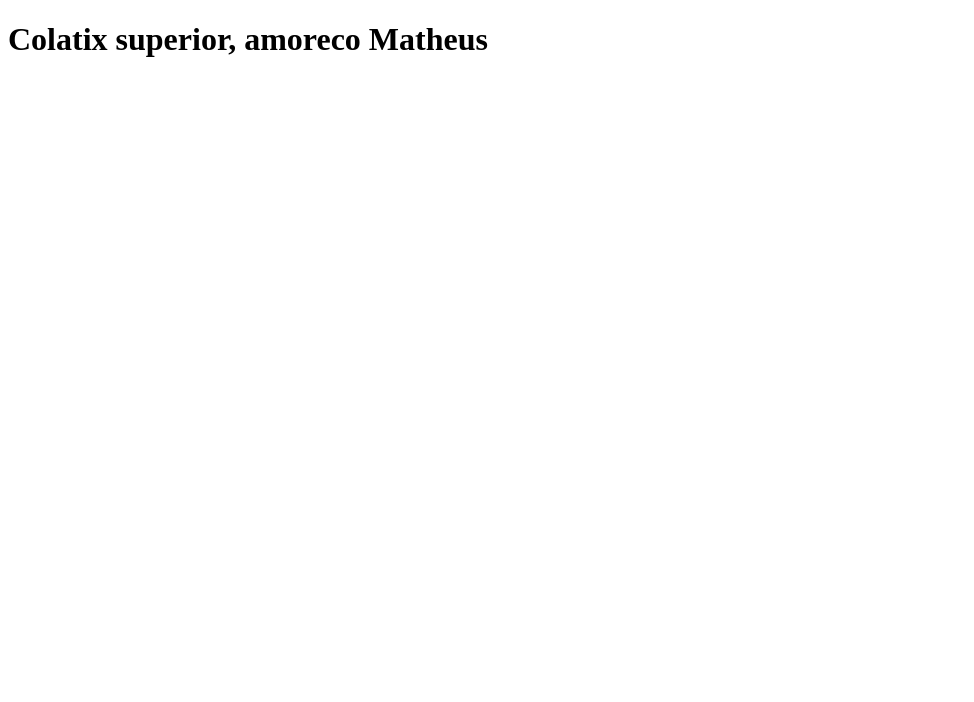
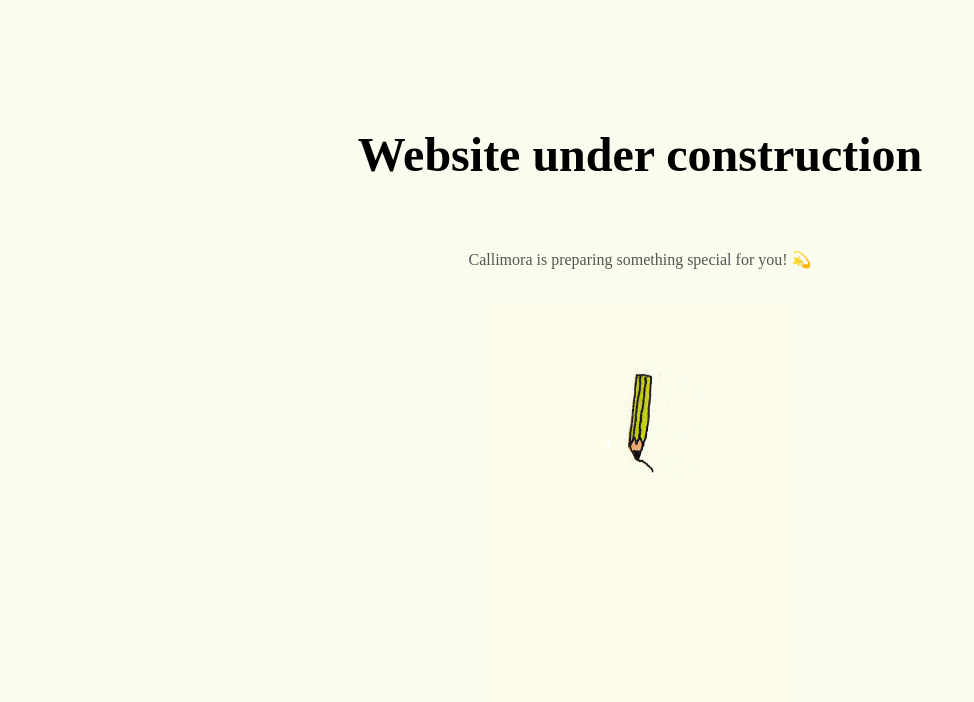
Before and after one commit to lfelipesal/clone-tabnews, a Next.js app: page / in a window 1280 px wide. Shown: the top 702 px of the page, without its empty margins (0-974 px from the left). Built offline with nearby package versions, Linux system fonts and the light colour scheme.

Commit message:
Atualizando homepage e adicionando `artist.gif`

```diff
--- a/pages/index.js
+++ b/pages/index.js
@@ -1,5 +1,66 @@
-function Home() {
-  return <h1>Colatix superior, amoreco Matheus</h1>;
+export default function Home() {
+  return (
+    <>
+      <div style={styles.container}>
+        <h1 style={styles.title}>Website under construction</h1>
+
+        <p style={styles.subtitle}>
+          Callimora is preparing something special for you! 💫
+        </p>
+
+        <img
+          src="/artist.gif"
+          alt="Ilustração animada de construção do site"
+          style={styles.gif}
+        />
+      </div>
+
+      <style jsx global>{`
+        html,
+        body,
+        #__next {
+          height: 100%;
+          margin: 0;
+          padding: 0;
+          border: 0;
+          outline: 0;
+          background: #fbfced;
+        }
+        * {
+          box-sizing: border-box;
+        }
+        img {
+          border: 0;
+        }
+      `}</style>
+    </>
+  );
 }
 
-export default Home;
+const styles = {
+  container: {
+    minHeight: "100vh",
+    display: "flex",
+    flexDirection: "column",
+    alignItems: "center",
+    justifyContent: "center",
+    background: "#fbfced",
+    gap: 20,
+    textAlign: "center",
+    fontFamily: "'Patrick Hand', cursive",
+    padding: 20,
+  },
+  title: {
+    fontSize: "clamp(28px, 5vw, 48px)",
+    fontWeight: "700",
+  },
+  subtitle: {
+    fontSize: "16px",
+    color: "#555",
+  },
+  gif: {
+    maxWidth: "300px",
+    width: "80%",
+    height: "auto",
+  },
+};
```
Also changed, not shown: public/artist.gif (added).
